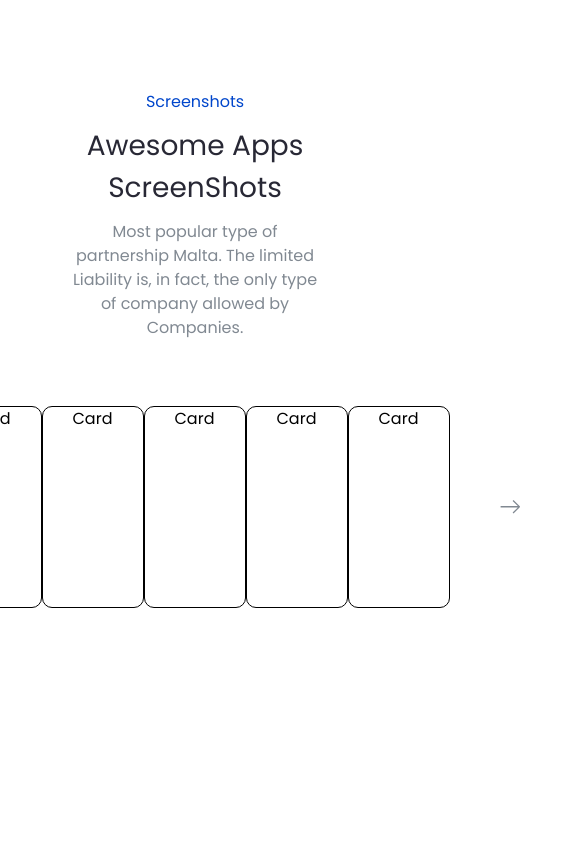
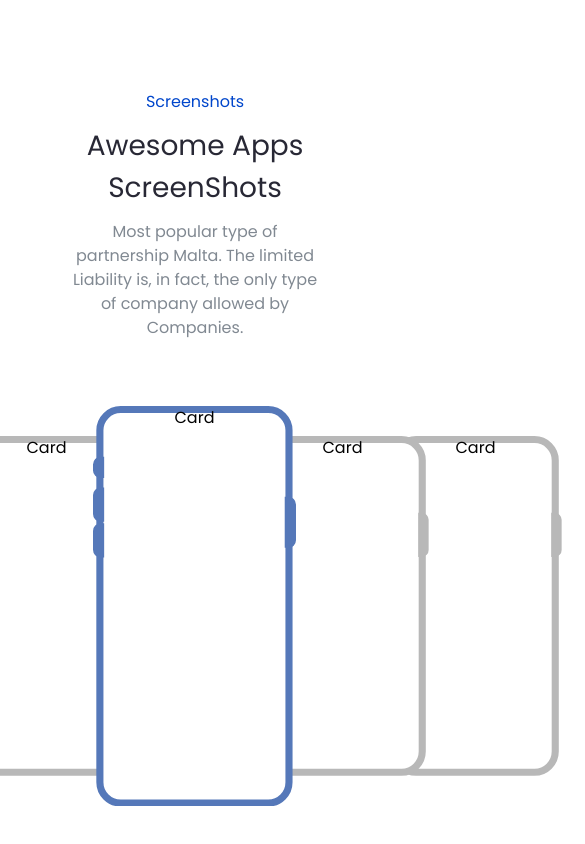
Before and after one commit to DamianTarczon/task, a React (Vite) app: page / in a window 390 px wide. Shown: the part 2193-3037 px from the top of the page, 585 px wide, since content can reach past the window. Before the commit the page ends 2901 px from the top, so only its background shows below. Built offline with nearby package versions, Linux system fonts and the light colour scheme.

Commit message:
phoneCardsContainer layout done

```diff
--- a/src/components/ThirdSection/PhoneCardsContainer/index.scss
+++ b/src/components/ThirdSection/PhoneCardsContainer/index.scss
@@ -1,10 +1,40 @@
 .phone-card-container{
     display: flex;
-    .phone-card{
-        width: 100px;
-        height: 200px;
-        border: 1px solid black;
-        border-radius: 10px;
+    align-items: center;
+
+
+
+    .phone-card-highlighted{
+        background-image: url('/assets/highlightedPhoneCard.svg');
+        background-repeat: no-repeat;
+        background-size: cover;
+        height: 400px;
+        width: 203px;
+        z-index: 3;
         text-align: center;
     }
+
+    .phone-card-standard{
+        background-image: url('/assets/standardPhoneCard.svg');
+        background-repeat: no-repeat;
+        background-size: cover;
+        height: 340px;
+        width: 173px;
+        text-align: center;
+    }
+
+    span:nth-child(1), span:nth-child(2){
+        margin-right: -40px;
+        z-index: 2;
+    }
+
+    span:nth-child(4){
+        margin-left: -40px;
+        z-index: 2;
+    }
+
+    span:nth-child(5){
+        margin-left: -40px;
+        z-index: 1;
+    }
 }
--- a/src/components/ThirdSection/PhoneCardsContainer/index.tsx
+++ b/src/components/ThirdSection/PhoneCardsContainer/index.tsx
@@ -3,11 +3,11 @@ import './index.scss'
 export default function PhoneCardsContainer(){
     return (
         <div className='phone-card-container'>
-            <div className='phone-card'>Card</div>
-            <div className='phone-card'>Card</div>
-            <div className='phone-card'>Card</div>
-            <div className='phone-card'>Card</div>
-            <div className='phone-card'>Card</div>
+            <span className='phone-card-standard'>Card</span>
+            <span className='phone-card-standard'>Card</span>
+            <span className='phone-card-highlighted'>Card</span>
+            <span className='phone-card-standard'>Card</span>
+            <span className='phone-card-standard'>Card</span>
         </div>
     );
 }
```
